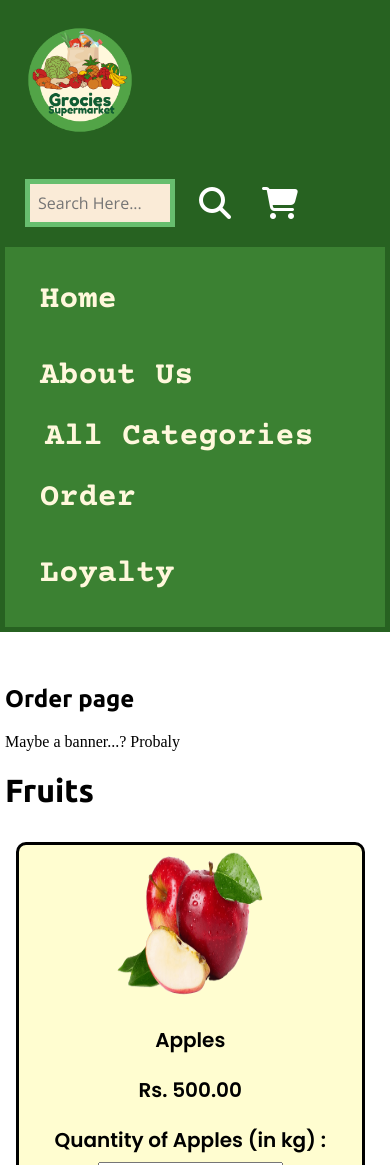
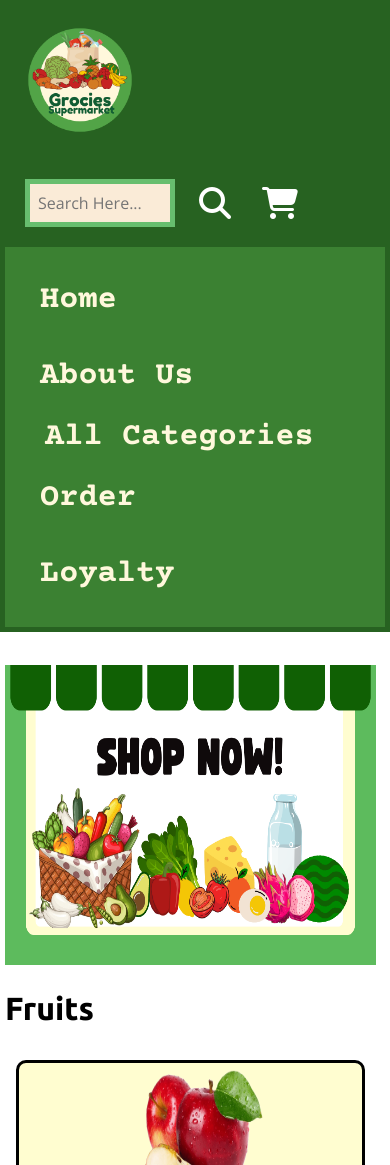
Before and after one commit to dahemi02/GrociesSuper, a plain HTML site: page Order.html in a window 390 px wide. Shown: the top 1165 px of the page. Drawn offline with nearby package versions, Linux system fonts and the light colour scheme; a web font is replaced by a local one.

Commit message:
Add files via upload

```diff
--- a/Order.html
+++ b/Order.html
@@ -38,7 +38,7 @@
                 <section class="icons">
 
                     <!--Search icon-->
-                    <a href="#">
+                    <a href="About Us.html">
                     <i class="fa-solid fa-magnifying-glass fa-2xl" style="color: #ffffff;"></i>
                     </a>
 
@@ -89,9 +89,8 @@
 
         <br>
 
-        <section>
-            <h1> Order page </h1>
-            <p> Maybe a banner...? Probaly </p>
+        <section class="banner">
+            <img src="./Order Banner.png" alt="Order Page Banner">
         </section>
 
         <form id="orderForm">
--- a/order.css
+++ b/order.css
@@ -3,6 +3,12 @@ main{
     width: 90%;
     margin: 0 auto;
     padding: 10px 0;
+}
+
+/*Styling the banner*/
+.banner img{
+    width: 100%;
+    height: 600px;
 }
 
 /*Styling the images*/
@@ -152,6 +158,15 @@ button{
     }
 }
 
+/*Resposiveness at 768px*/
+@media screen and (max-width: 768px) {
+
+    /*Styling the banner*/
+    .banner img{
+        height: 400px;
+    }
+}
+
 /*Table at 430px Responsiveness*/
 @media screen and (max-width: 430px) {
 
@@ -177,4 +192,9 @@ button{
         font-size: 13pt;
         padding: 5px;
     }
+
+    /*Styling the banner*/
+    .banner img{
+        height: 300px;
+    }
 }
```
Also changed, not shown: Order Banner.png (added).
